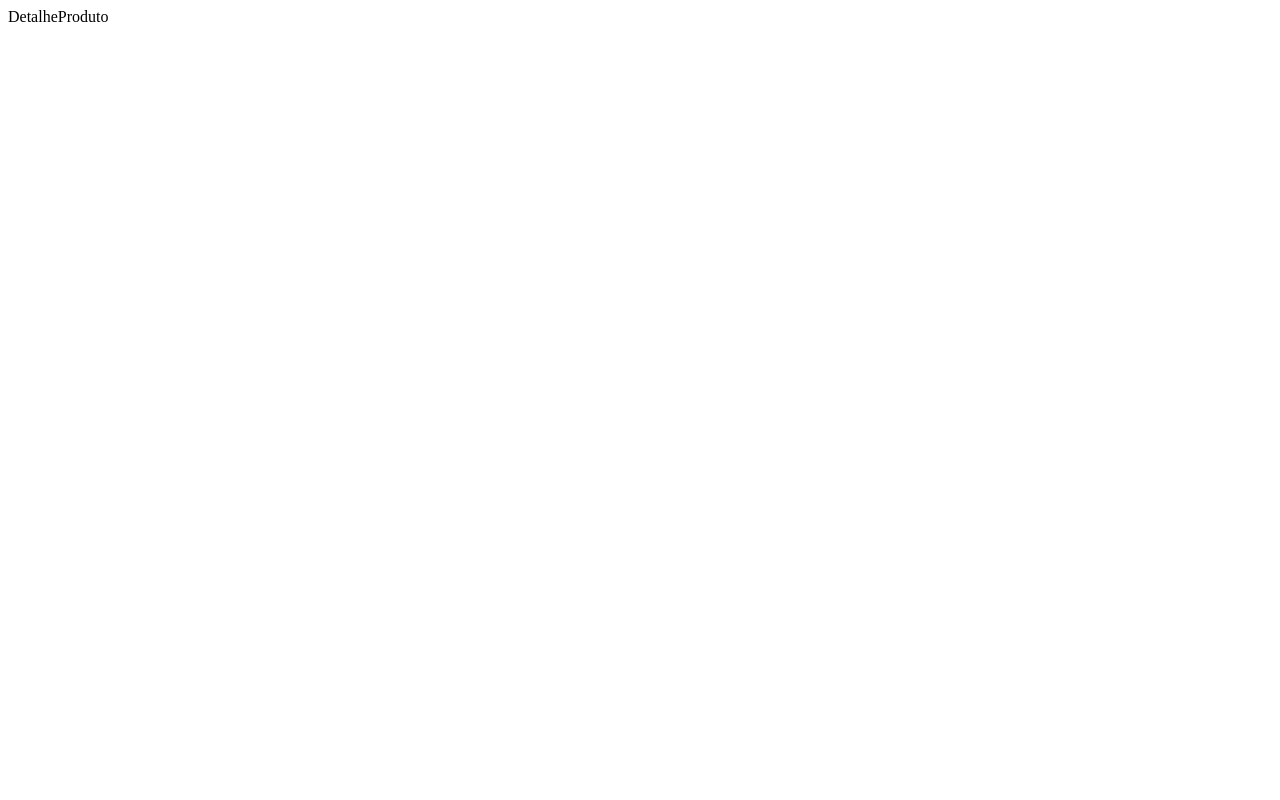
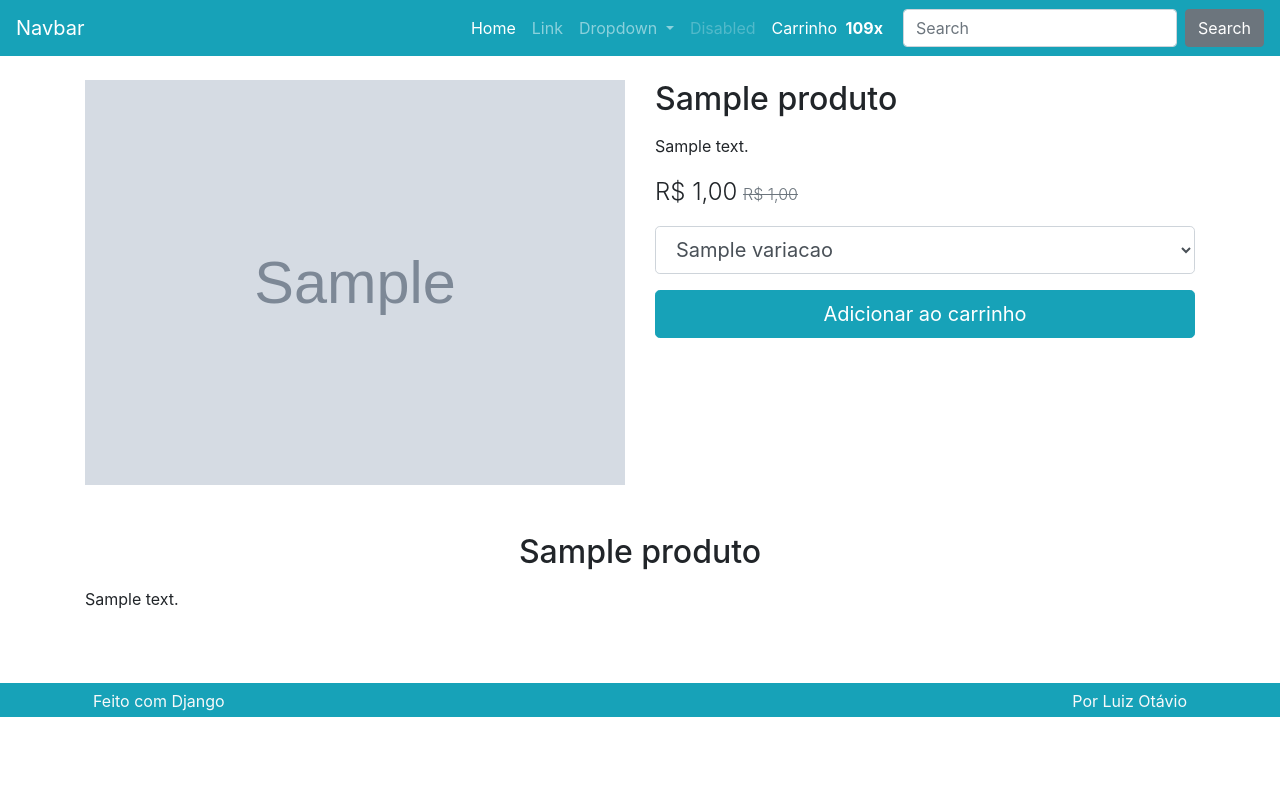
Before and after one commit to wzoreck/Site-6_Django_E-Commerce, a Django app: a page that uses produto/views.py in a window 1280 px wide. Before the commit the page is almost empty. Run offline with Django 3.2, Linux system fonts and the light colour scheme; tables that the repository leaves empty hold one stand-in row (values such as "Sample post"); grey boxes marked "Sample" are stand-in pictures; some libraries are stand-ins or nearby versions.

Commit message:
Exibindo detalhes de um produto e utilizando script para mostrar suas variacoes

```diff
--- /dev/null
+++ b/produto/templates/produto/detalhe.html
@@ -0,0 +1,66 @@
+{% extends 'base.html' %}
+{% load filters %}
+
+{% block conteudo %}
+    <div class="row">
+        <div class="col-lg-12">
+            <div class="row">
+                <div class="col-lg">
+                    <div class="row no-gutters">
+                        <div class="col-lg-12">
+                            {% if produto.imagem %}
+                                <img class="img-fluid" style="width: 100%; height: auto" src="{{ produto.imagem.url }}">
+                            {% endif %}
+                        </div>
+                    </div>
+                </div>
+                <div class="col-lg">
+                    <div class="mt-4 mt-lg-0">
+                        <h1 class="h2">{{ produto.nome }}</h1>
+                        <p class="lead">{{ produto.descricao_curta|linebreaks }}</p>
+                        <p class="lead">
+                            {% if produto.preco_marketing_promocional %}
+                                <span id="variation-preco-promocional" class="lead product-price">{{ produto.preco_marketing_promocional|formata_preco }}</span>
+                                <span id="variation-preco" class="lead product-old-price text-muted">{{ produto.preco_marketing|formata_preco }}</span>
+                            {% else %}
+                                <span id="variation-preco-promocional" class="lead product-price">{{ produto.preco_marketing|formata_preco }}</span>
+                            {% endif %}
+                        </p>
+
+                        <form action="/addtocart/" id="form-add-to-cart">
+                            <div class="form-group">
+                                <select id="select-variacoes" name="vid" class="form-control form-control-lg">
+                                    {% for  variacao in produto.variacao_set.all %}
+                                        {% if variacao.preco_promocional %}
+                                            <option data-preco="{{ variacao.preco|formata_preco }}" data-preco-promocional="{{ variacao.preco_promocional|formata_preco }}" value="{{ variacao.id }}">{{ variacao.nome }}</option>
+                                        {% else %}
+                                            <option data-preco="{{ variacao.preco|formata_preco }}" value="{{ variacao.id }}">{{ variacao.nome }}</option>
+                                        {% endif %}
+                                    {% endfor %}
+                                </select>
+                            </div>
+
+                            <div class="text-left">
+                                <button type="submit" class="btn btn-primary btn-lg btn-block">
+                                    <i class="fa fa-shopping-cart" aria-hidden="true"></i>
+                                    Adicionar ao carrinho
+                                </button>
+                            </div>
+
+                        </form>
+
+                    </div>
+                </div>
+            </div>
+
+        </div>
+    </div>
+    <div class="row">
+        <div class="col-lg-12">
+            <div class="mt-5 mb-5">
+                <h2 class="text-center">{{ produto.nome }}</h2>
+                <p>{{ produto.descricao_longa|linebreaks }}</p>
+            </div>
+        </div>
+    </div>
+{% endblock %}
--- a/produto/templates/produto/lista.html
+++ b/produto/templates/produto/lista.html
@@ -37,7 +37,7 @@
             </div>
         </div>
     </div>
-    <div class="row">
+    <div class="row mt-3">
         <div class="col">
             {% include 'parciais/_pagination.html' %}
         </div>
--- a/produto/views.py
+++ b/produto/views.py
@@ -1,6 +1,7 @@
 from django.views import View
 from django.shortcuts import render
 from django.views.generic.list import ListView
+from django.views.generic.detail import DetailView
 from django.http import HttpResponse
 from . import models
 
@@ -14,9 +15,11 @@ class ListaProdutos(ListView):
     # Quantos produtos vao aparecer por página
     paginate_by = 1
 
-class DetalheProduto(View):
-    def get(self, *args, **kwargs):
-        return HttpResponse('DetalheProduto')
+class DetalheProduto(DetailView):
+    model = models.Produto
+    template_name = 'produto/detalhe.html'
+    context_object_name = 'produto'
+    slug_url_kwarg = 'slug'
 
 class AdiconarAoCarrinho(View):
     def get(self, *args, **kwargs):
```
